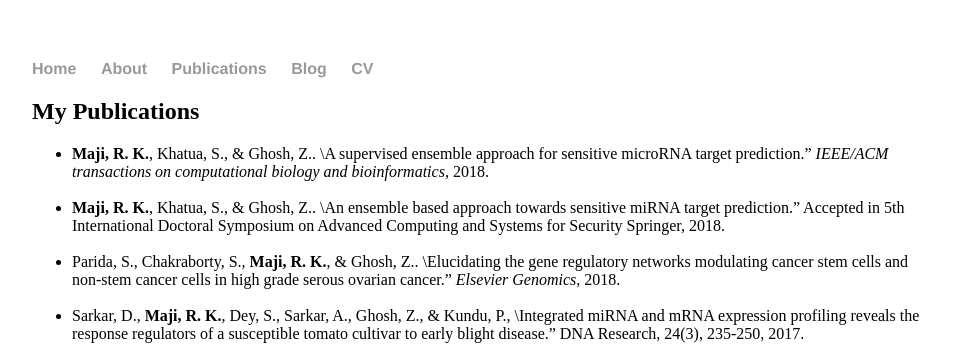
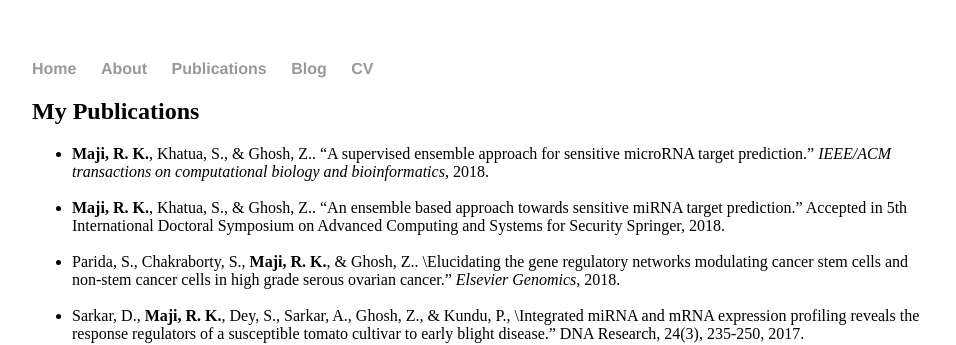
Before and after one commit to ranjanmaji/just-a-site, a Jekyll site: the page built from publications/index.md, in a window 1280 px wide. Shown: the top 345 px of the page, without its empty margins (160-1116 px from the left). Built offline with Jekyll 4.4.1, drawn with Linux system fonts in a browser that asks for light colours.

```diff
--- a/publications/index.md
+++ b/publications/index.md
@@ -4,10 +4,10 @@ title: My Publications
 ---
 <h2> My Publications </h2>
 
-* **Maji, R. K.**, Khatua, S., & Ghosh, Z.. \A supervised ensemble approach for
+* **Maji, R. K.**, Khatua, S., & Ghosh, Z.. "A supervised ensemble approach for
 sensitive microRNA target prediction." *IEEE/ACM transactions
 on computational biology and bioinformatics*, 2018.<br/><br/>
-* **Maji, R. K.**, Khatua, S., & Ghosh, Z.. \An ensemble based approach towards
+* **Maji, R. K.**, Khatua, S., & Ghosh, Z.. "An ensemble based approach towards
 sensitive miRNA target prediction." Accepted in 5th International Doctoral
 Symposium on Advanced Computing and Systems for Security Springer, 2018.<br/><br/>
 * Parida, S., Chakraborty, S., **Maji, R. K.**, & Ghosh, Z.. \Elucidating the gene
```
